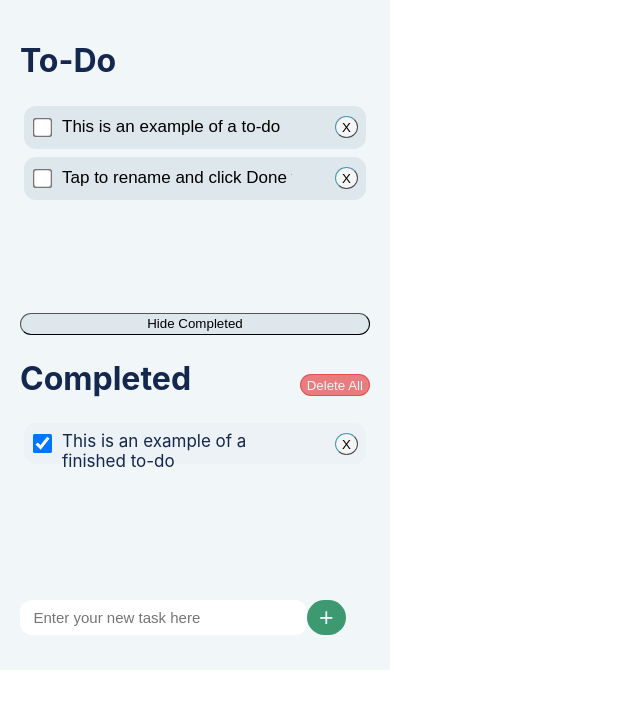
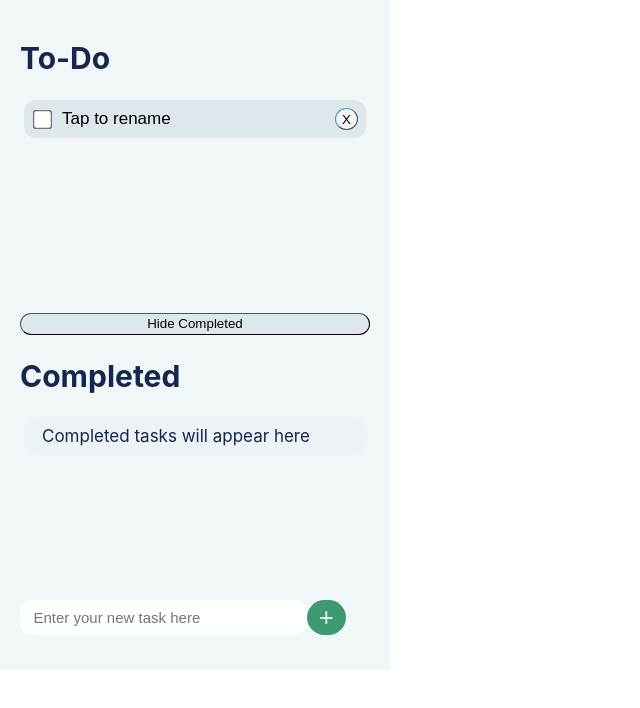
Before and after one commit to yejiahaoderek/cs124, a React (Create React App) app: page / in a window 1280 px wide. Shown: the top 708 px of the page, without its empty margins (0-640 px from the left). Built offline with nearby package versions, Linux system fonts and the light colour scheme.

Commit message:
added example

```diff
--- a/src/components/CompletedSection.js
+++ b/src/components/CompletedSection.js
@@ -46,8 +46,8 @@ function CompletedSection(props) {
                     />
                     :
                     <div className="completeItem">
-                        <div className="item">
-                            You don't have any completed tasks
+                        <div className="task">
+                            Completed tasks will appear here
                         </div>
                     </div>
                 }
--- a/src/components/IncompleteSection.js
+++ b/src/components/IncompleteSection.js
@@ -34,7 +34,7 @@ function IncompleteSection(props) {
                           onClick={props.onClick}
                 /> :
                 <div className="listItem">
-                    <div className="item">
+                    <div className="task">
                         You don't have any To-Do now
                     </div>
                 </div>
--- a/src/index.js
+++ b/src/index.js
@@ -6,19 +6,9 @@ import InMemoryApp from "./InMemoryApp";
 const initialData=[
     {
         id: 0,
-        text: "This is an example of a to-do",
+        text: "Tap to rename",
         isCompleted: false,
-    },
-    {
-        id: 1,
-        text: "Tap to rename and click Done to save",
-        isCompleted: false,
-    },
-    {
-        id: 2,
-        text: "This is an example of a finished to-do",
-        isCompleted: true,
-    },
+    }
 ]
 
 ReactDOM.render(
--- a/src/style.css
+++ b/src/style.css
@@ -25,7 +25,7 @@ h1{
 body{
     font-family: -apple-system, Helvetica;
     color: #14274E;
-    font-size: 16px;
+    font-size: 15px;
 }
 
 ul {
@@ -116,8 +116,6 @@ ul {
     border-radius: 12px;
     background: transparent;
     border-style: none;
-    height: 25px;
-    width: 230px;
     padding-left: 10px;
     font-size: 17px;
 }
```
